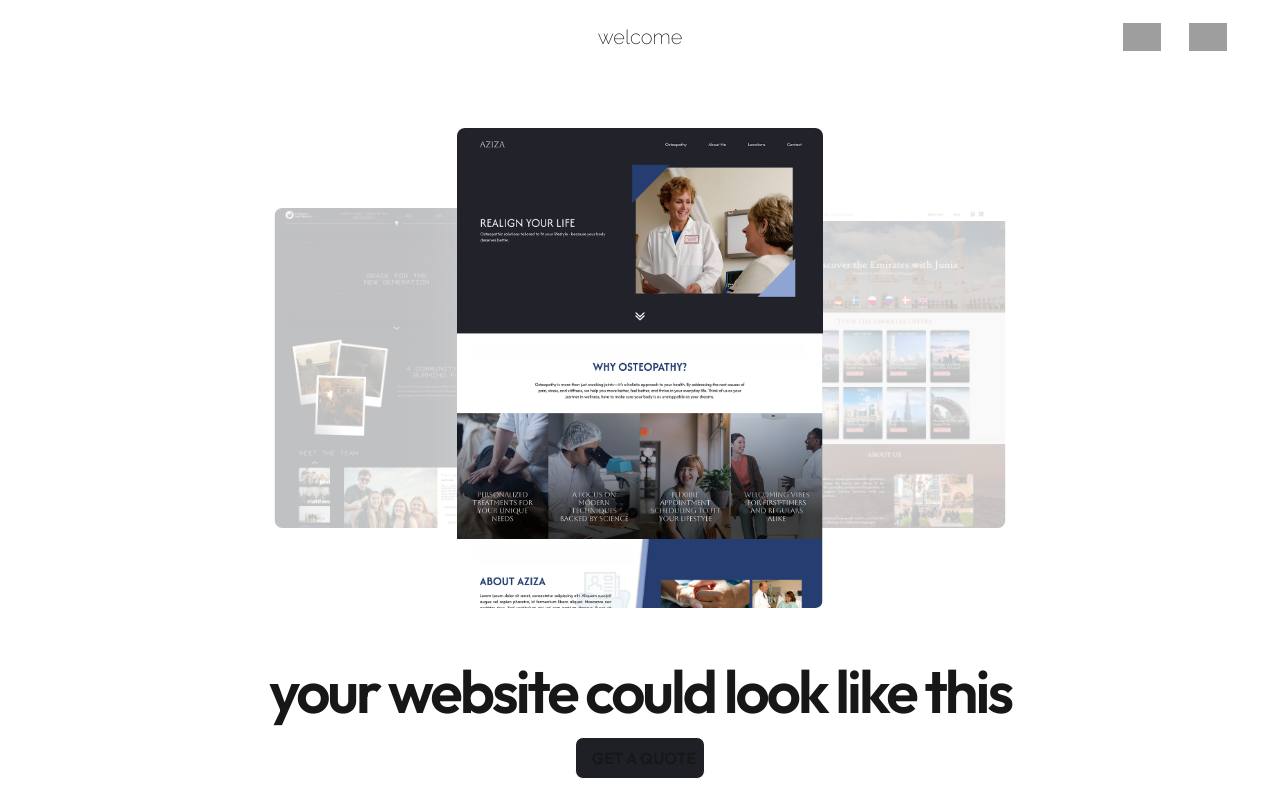
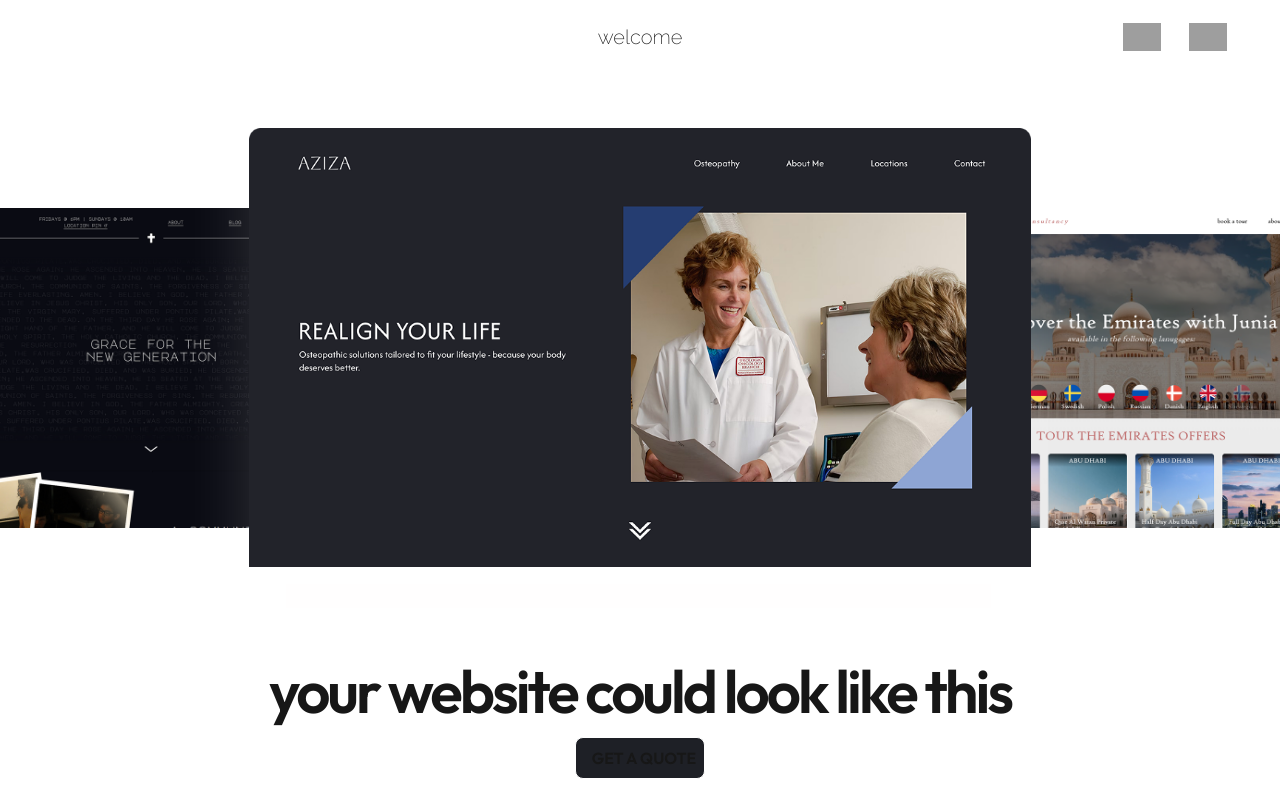
Before and after one commit to Selerium/portfolio, a Next.js app: page / in a window 1280 px wide. Shown: the top 800 px of the page. Built offline with nearby package versions, Linux system fonts and the light colour scheme; grey boxes are pictures that could not be loaded.

Commit message:
fix: improve homepage animejs carousel and motion

```diff
--- a/src/app/page.tsx
+++ b/src/app/page.tsx
@@ -14,42 +14,50 @@ export default function Home() {
   const [reducedMotion, setReducedMotion] = useState(false);
 
   useEffect(() => {
-    scope.current = createScope({ root }).add((self) => {
-      const split = splitText("h1", {
-        words: { wrap: "visible" },
-      });
+    const mediaQuery = window.matchMedia("(prefers-reduced-motion: reduce)");
+    const updateMotionPreference = () => setReducedMotion(mediaQuery.matches);
+    updateMotionPreference();
+    mediaQuery.addEventListener("change", updateMotionPreference);
+    return () => mediaQuery.removeEventListener("change", updateMotionPreference);
+  }, []);
 
-      set(split.words, {
-        opacity: 0,
-      });
+  useEffect(() => {
+    if (reducedMotion) {
+      scope.current?.revert();
+      return;
+    }
+
+    scope.current = createScope({ root }).add(() => {
+      const split = splitText("h1", { words: { wrap: "visible" } });
+      set(split.words, { opacity: 0 });
       split.$target.classList.remove("invisible");
 
       animate(".imageCards", {
-        filter: ["opacity(0)", "opacity(1)"],
-        translateY: [100, 0],
-        delay: stagger(50),
+        opacity: [0, 1],
+        delay: stagger(80),
         easing: "easeOutQuad",
-        duration: 150,
+        duration: 450,
       });
 
       animate(split.words, {
-        translateY: [10, 0],
+        translateY: [18, 0],
         opacity: [0, 1],
-        duration: 450,
-        easing: "easeIn",
-        delay: stagger(50),
+        duration: 550,
+        easing: "easeOutCubic",
+        delay: stagger(65),
       });
 
       animate(".callToAction", {
-        translateY: [10, 0],
+        translateY: [12, 0],
         opacity: [0, 1],
-        delay: 300,
-        duration: 150,
+        delay: 450,
+        duration: 350,
+        easing: "easeOutCubic",
       });
     });
 
-    return () => scope.current.revert();
-  }, []);
+    return () => scope.current?.revert();
+  }, [reducedMotion]);
 
   const setSidebar = useStore((state: any) => state.setSidebar);
   const toggleLoader = useStore((state: any) => state.toggleLoader);
@@ -60,30 +68,18 @@ export default function Home() {
     `${basePath}/aziza-sample.png`,
     `${basePath}/junia-sample.png`,
   ];
-  const [leftElement, setLeftElement] = useState(0);
   const [activeElement, setActiveElement] = useState(1);
-  const [rightElement, setRightElement] = useState(2);
 
-  function moveLeft() {
-    let n = activeElement - 1;
-    if (n < 0) n = imageSrcs.length - 1;
-    setActiveElement(n);
-    setLeftElement(n - 1 < 0 ? imageSrcs.length - 1 : n - 1);
-    setRightElement(n + 1 == imageSrcs.length ? 0 : n + 1);
-  }
-
-  function moveRight() {
-    let n = activeElement + 1;
-    if (n == imageSrcs.length) n = 0;
-    setActiveElement(n);
-    setLeftElement(n - 1 < 0 ? imageSrcs.length - 1 : n - 1);
-    setRightElement(n + 1 == imageSrcs.length ? 0 : n + 1);
-  }
+  const setActive = (index: number) => {
+    setActiveElement((index + imageSrcs.length) % imageSrcs.length);
+  };
+  const moveLeft = () => setActive(activeElement - 1);
+  const moveRight = () => setActive(activeElement + 1);
 
   const changeSite = () => {
     toggleLoader();
     setSidebar(true);
-    setTimeout(() => {
+    window.setTimeout(() => {
       setSidebar(false);
       toggleLoader();
     }, 1000);
@@ -93,54 +89,52 @@ export default function Home() {
     <div ref={root}>
       <div className="h-dvh py-4 box-border w-full flex flex-col justify-end items-center overflow-x-clip relative z-0">
         <div className="w-11/12 h-9/12 flex justify-center gap-4 items-center relative">
-          {imageSrcs.slice(0, 3).map((img, index) => (
-            <img
-              src={img}
-              key={index}
-              draggable={false}
-              style={{ filter: "opacity(0" }}
-              className={`imageCards transition-all duration-300 absolute rounded-lg object-cover ${
-                index == activeElement
-                  ? "z-10 max-w-8/12 min-w-56 max-h-5/6 min-h-96 sample-shadow"
-                  : "z-0 max-w-5/12 min-w-42 max-h-3/6 min-h-80 opacity-25"
-              }
-            ${index == leftElement ? "-translate-x-full cursor-pointer" : ""}
-            ${index == rightElement ? "translate-x-full cursor-pointer" : ""}
-            object-cover
-            `}
-              onClick={
-                index == leftElement
-                  ? moveLeft
-                  : index == rightElement
-                  ? moveRight
-                  : console.log
-              }
-            ></img>
-          ))}
+          {imageSrcs.map((img, index) => {
+            const isActive = index === activeElement;
+            const isLeft = index === (activeElement - 1 + imageSrcs.length) % imageSrcs.length;
+            const isRight = index === (activeElement + 1) % imageSrcs.length;
+
+            return (
+              <button
+                type="button"
+                key={img}
+                aria-label={isLeft ? "Show previous project" : isRight ? "Show next project" : "Current project preview"}
+                aria-current={isActive}
+                disabled={isActive}
+                className={`imageCards transition-all duration-500 absolute rounded-lg overflow-hidden ${
+                  isActive
+                    ? "z-10 max-w-8/12 min-w-56 max-h-5/6 min-h-96 sample-shadow"
+                    : "z-0 max-w-5/12 min-w-42 max-h-3/6 min-h-80 opacity-25"
+                } ${
+                  isLeft ? "-translate-x-full cursor-pointer" : ""
+                } ${
+                  isRight ? "translate-x-full cursor-pointer" : ""
+                }`}
+                onClick={isLeft ? moveLeft : isRight ? moveRight : undefined}
+              >
+                <img
+                  src={img}
+                  draggable={false}
+                  alt={isActive ? "Featured project preview" : "Project preview"}
+                  className="w-full h-full object-cover"
+                />
+              </button>
+            );
+          })}
         </div>
         <div className="w-11/12 h-2/12 gap-4 flex justify-between relative items-center z-0">
-          <button
-            className="not-lg:hidden callToAction opacity-0 cursor-pointer link"
-            onClick={moveLeft}
-          >
+          <button aria-label="Previous project" className="not-lg:hidden callToAction opacity-0 cursor-pointer link" onClick={moveLeft}>
             <img src={`${basePath}/arrow.svg`} alt="" />
           </button>
           <div className="w-full flex flex-col justify-center items-center gap-4">
             <h1 className="invisible text-2xl text-center lg:text-6xl font-semibold tracking-tighter">
               your website could look like this
             </h1>
-            <Link
-              href="/connect"
-              onClick={changeSite}
-              className={`callToAction opacity-0 link rounded-lg border border-white p-2 pl-4 tracking-widest font-semibold hover:border-black bg-primary hover:text-black hover:bg-white hover:shadow-md shadow-blue-300/25 transition-all ${primary.className}`}
-            >
+            <Link href="/connect" onClick={changeSite} className={`callToAction opacity-0 link rounded-lg border border-white p-2 pl-4 tracking-widest font-semibold hover:border-black bg-primary hover:text-black hover:bg-white hover:shadow-md shadow-blue-300/25 transition-all ${primary.className}`}>
               GET A QUOTE
             </Link>
           </div>
-          <button
-            className="not-lg:hidden callToAction opacity-0 cursor-pointer link"
-            onClick={moveRight}
-          >
+          <button aria-label="Next project" className="not-lg:hidden callToAction opacity-0 cursor-pointer link" onClick={moveRight}>
             <img src={`${basePath}/arrow.svg`} alt="" className="rotate-180" />
           </button>
         </div>
@@ -149,20 +143,9 @@ export default function Home() {
       <div className="w-full flex flex-col justify-center items-center">
         <Resume />
         <div className="flex flex-col items-center gap-4 w-3/5 min-w-72 p-4 mb-8 rounded-lg border-primary border">
-          <h2 className="font-semibold text-3xl text-center tracking-tight">
-            development made <span className="italic">convenient</span>
-          </h2>
-          <p className="w-3/5 font-light text-center">
-            Need a website? A developer? An employee? Good suggestions for food?
-            Reach out, and we&apos;ll make sure to get back to you with what you
-            need.
-          </p>
-          <Link
-            className={`${primary.className} w-fit link rounded-lg border border-white p-2 pl-4 tracking-widest font-semibold hover:border-black bg-primary hover:text-black hover:bg-white hover:shadow-md shadow-blue-300/25 transition-all`}
-            href="/connect"
-          >
-            GET IN TOUCH
-          </Link>
+          <h2 className="font-semibold text-3xl text-center tracking-tight">development made <span className="italic">convenient</span></h2>
+          <p className="w-3/5 font-light text-center">Need a website? A developer? An employee? Good suggestions for food? Reach out, and we&apos;ll make sure to get back to you with what you need.</p>
+          <Link className={`${primary.className} w-fit link rounded-lg border border-white p-2 pl-4 tracking-widest font-semibold hover:border-black bg-primary hover:text-black hover:bg-white hover:shadow-md shadow-blue-300/25 transition-all`} href="/connect">GET IN TOUCH</Link>
         </div>
       </div>
     </div>
```
